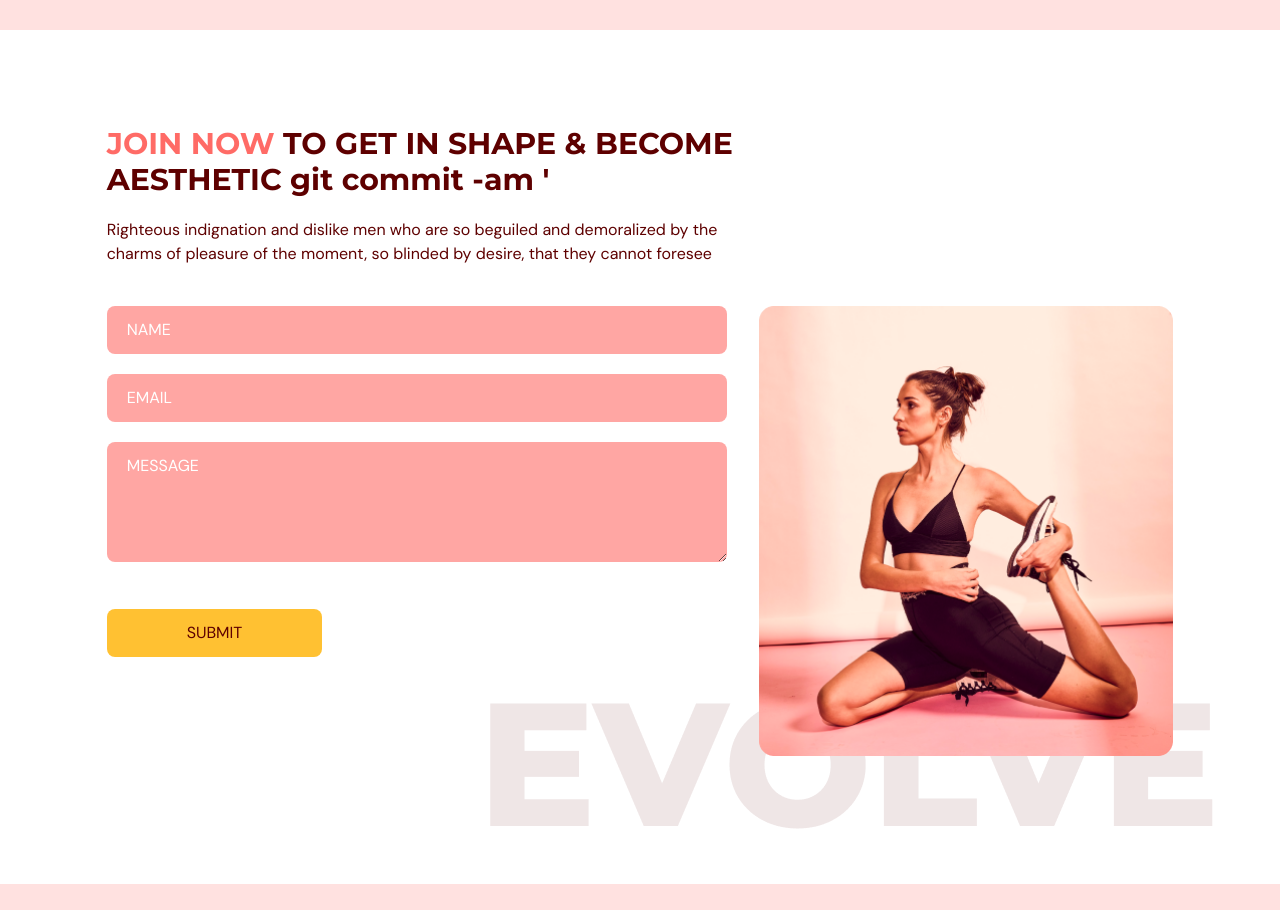
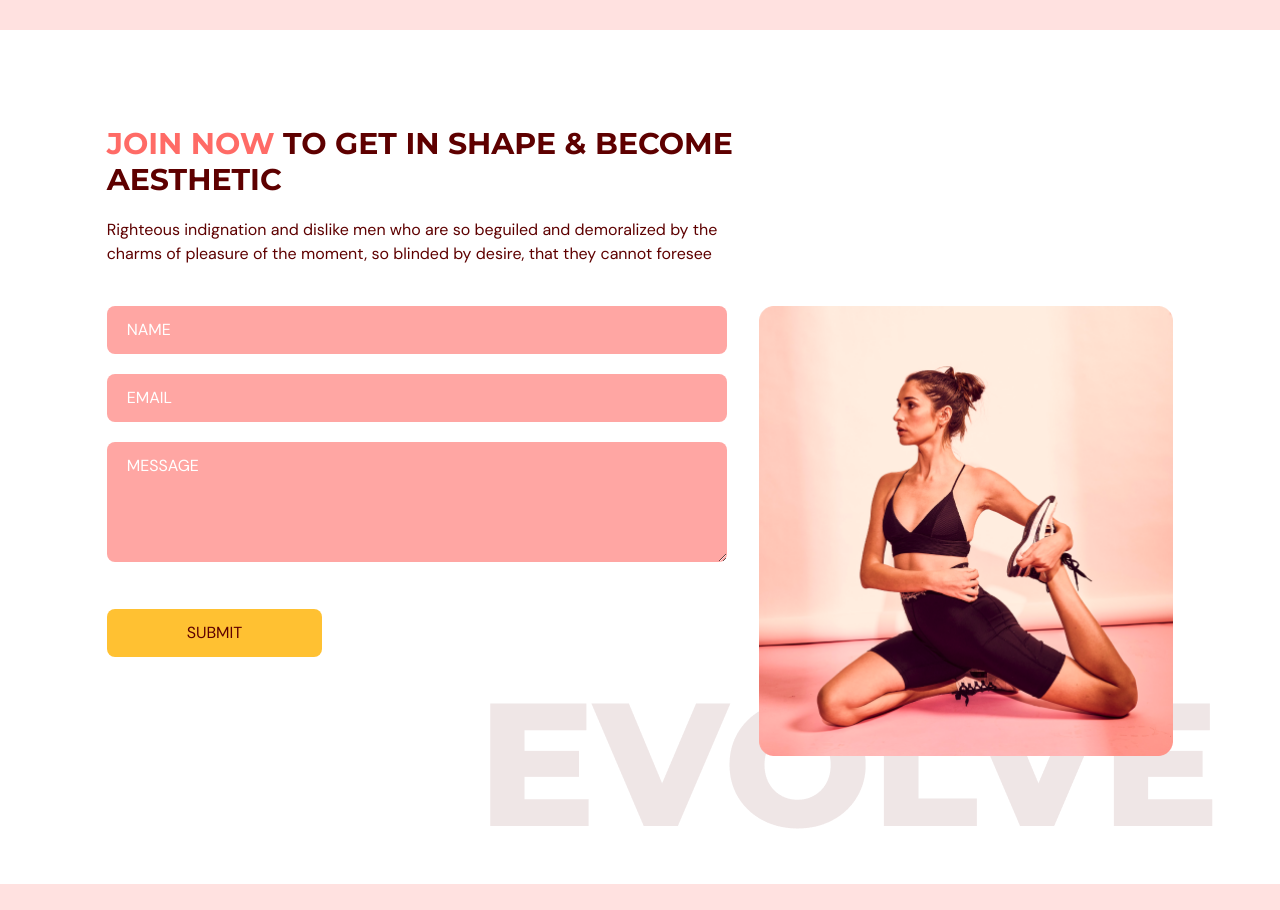
Before and after one commit to Timmotal/mogymn, a React (Vite) app: page / in a window 1280 px wide. Shown: the part 3080-3990 px from the top of the page. Built offline with nearby package versions, Linux system fonts and the light colour scheme.

Commit message:
remove unwated texts

```diff
--- a/src/scenes/contactUs/index.tsx
+++ b/src/scenes/contactUs/index.tsx
@@ -50,7 +50,7 @@ const ContactUs = ({ setSelectedPage }: Props) => {
         >
             <HText>
                 <span className="text-primary-500">JOIN NOW</span> TO GET IN SHAPE & BECOME AESTHETIC
-                git commit -am '
+
             </HText>
             <p className="my-5">
                 Righteous indignation and dislike men who are so beguiled and
```
